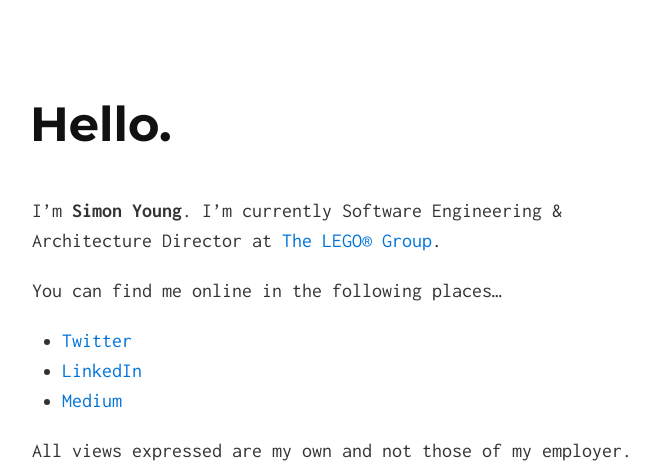
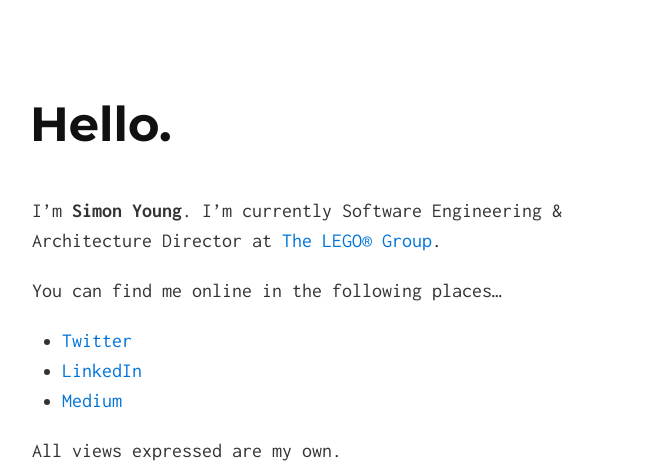
Before and after one commit to simonyoung/simonyoung.github.io, a Jekyll site: the page built from index.md, in a window 1280 px wide. Shown: the top 471 px of the page, without its empty margins (308-967 px from the left). Built offline with Jekyll 4.4.1, drawn with Linux system fonts in a browser that asks for light colours; some of the changed text lies outside the part shown.

Commit message:
Update index.md

```diff
--- a/index.md
+++ b/index.md
@@ -10,4 +10,4 @@ You can find me online in the following places...
 * [LinkedIn](https://uk.linkedin.com/in/simonyounguk)
 * [Medium](https://medium.com/@simonyoung_uk)
 
-All views expressed are my own and not those of my employer. [Everything is Awesome](https://www.youtube.com/watch?v=cCKONHUigVk).
+All views expressed are my own.
```
